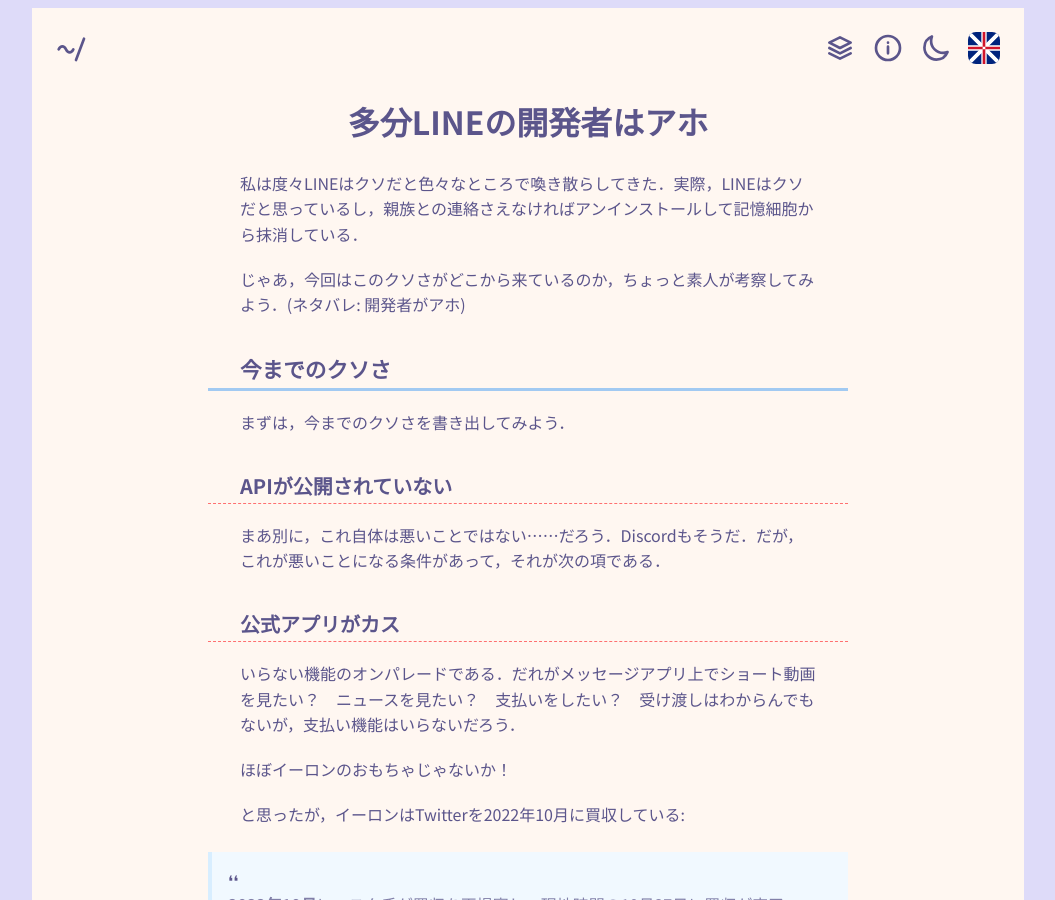
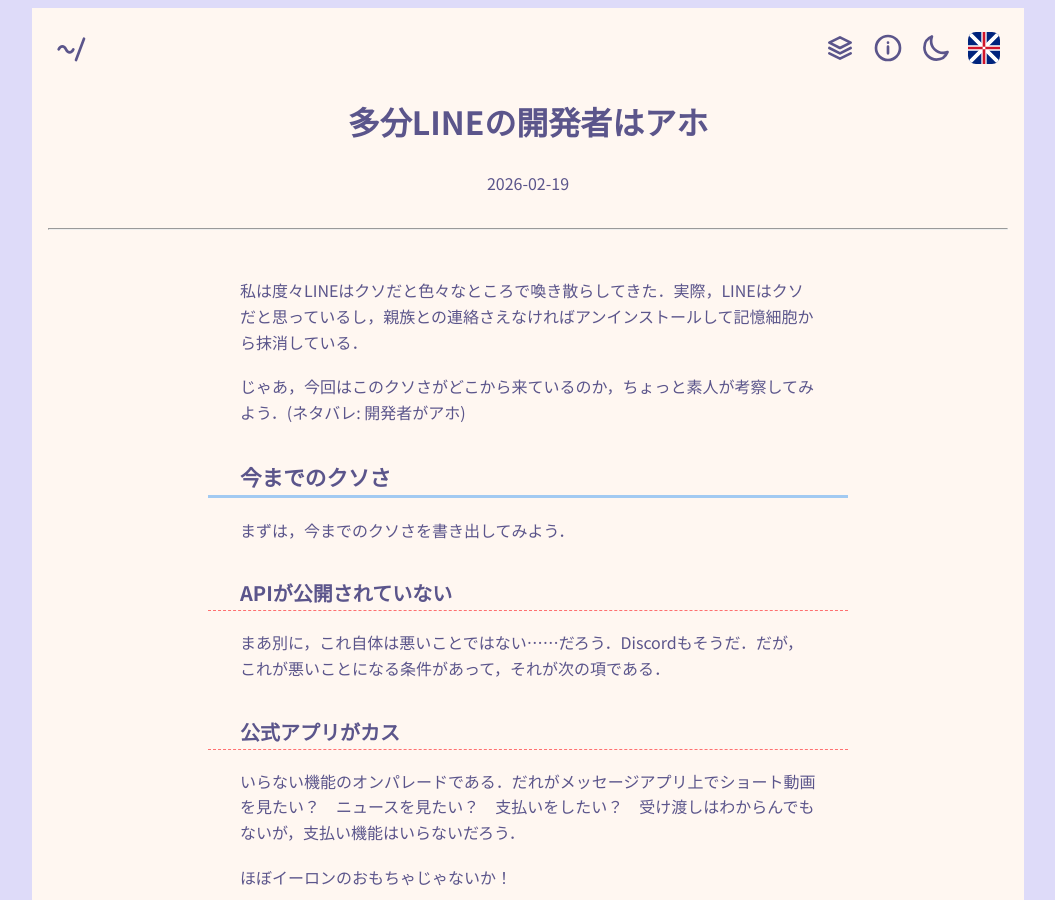
Before and after one commit to akky1023/akky1023.github.io, a Jekyll site: the page built from _posts/ja/2026-02-19-LINE-app-dev-may-be-idiot.md, in a window 1280 px wide and 900 px high. Shown: the whole window, without its empty margins (112-1167 px from the left). Built offline with Jekyll 4.4.1, drawn with Linux system fonts in a browser that asks for light colours.

Commit message:
add the posted date on the top of the post

```diff
--- a/_layouts/posts.html
+++ b/_layouts/posts.html
@@ -15,6 +15,8 @@
             {% include header-ja.html %}
         {% endif %}
         <h1>{{ page.title }}</h1>
+        <p style="margin-left: auto; margin-right: auto; width: fit-content;">{{ page.date | date: "%Y-%m-%d"}}</p>
+        <hr style="margin-bottom: 3rem; margin-top: 2rem;">
 
         {{ content }}
 
```
Also changed, not shown: _posts/ja/2026-02-19-LINE-app-dev-may-be-idiot.md (+0 -2 lines), _posts/ja/2026-03-31-Vivaldi-good-points.md (+0 -2 lines).
